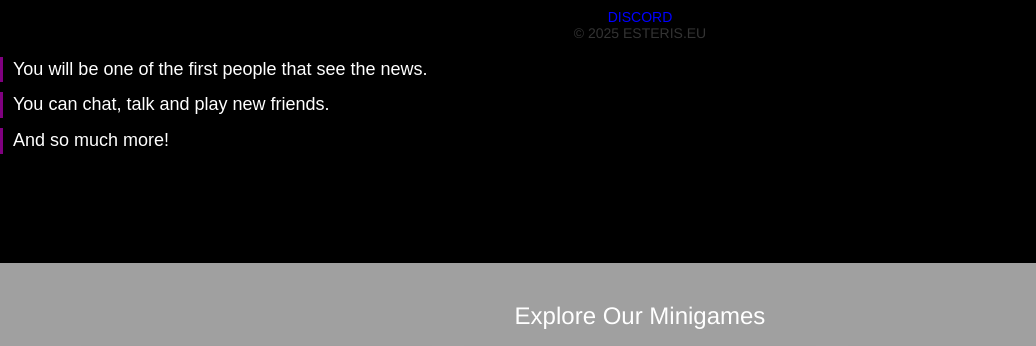
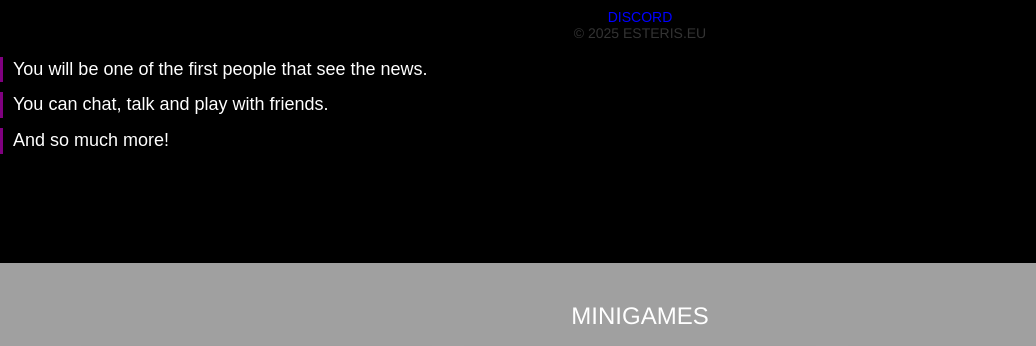
Before and after one commit to Dev-filip/esteris.eu, a plain HTML site: page index.html in a window 1280 px wide. Shown: the part 737-1083 px from the top of the page, 0-1036 px from the left. Drawn offline with nearby package versions, Linux system fonts and the light colour scheme.

Commit message:
Update index.html

```diff
--- a/index.html
+++ b/index.html
@@ -48,7 +48,7 @@
             <div class="discord-p">
                 <ul>
                     <li>You will be one of the first people that see the news.</li>
-                    <li>You can chat, talk and play new friends.</li>
+                    <li>You can chat, talk and play with friends.</li>
                     <li>And so much more!</li>
                 </ul>
             </div>
@@ -62,7 +62,7 @@
 
     <div class="block gray">
         <div class="container minigames-section">
-            <h2 class="section-title">Explore Our Minigames</h2>
+            <h2 class="section-title">MINIGAMES</h2>
             <div class="minigames-grid">
                 <!-- Minigame 1 -->
                 <div class="minigame-box">
```
